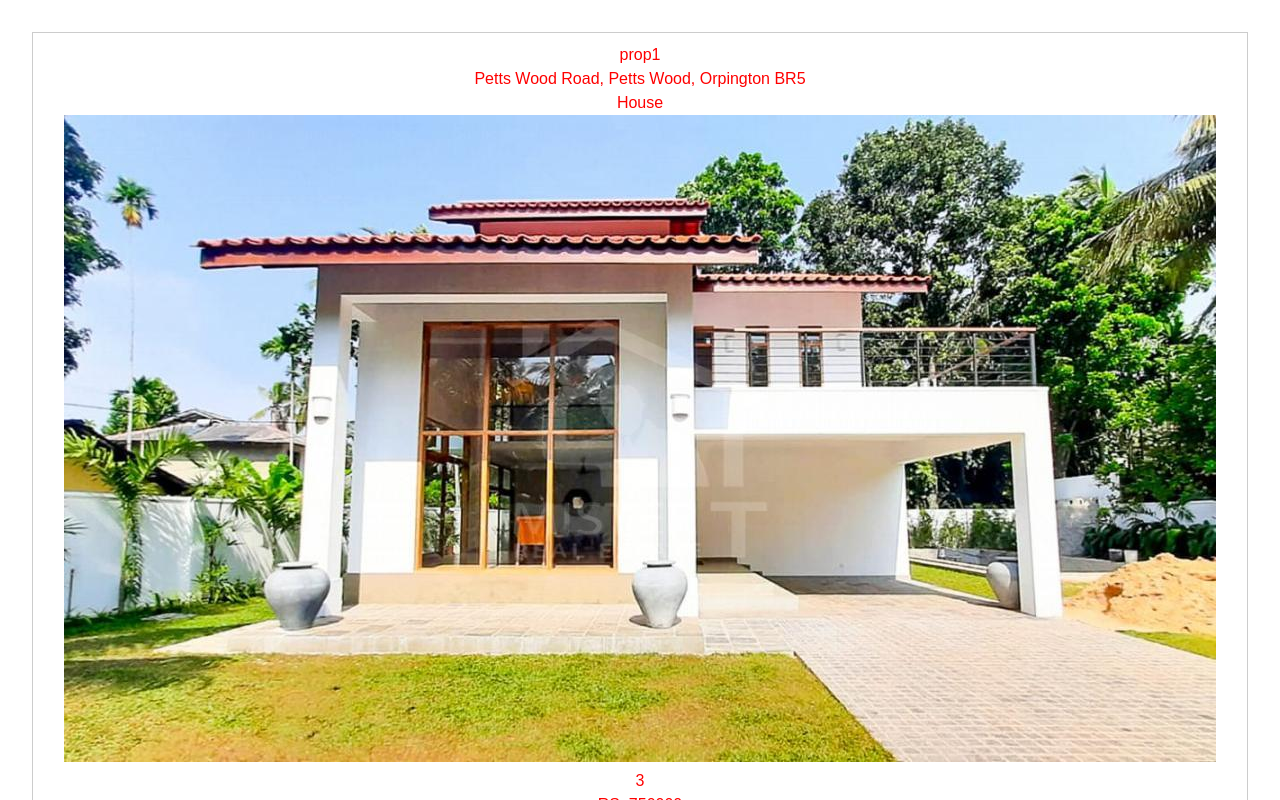
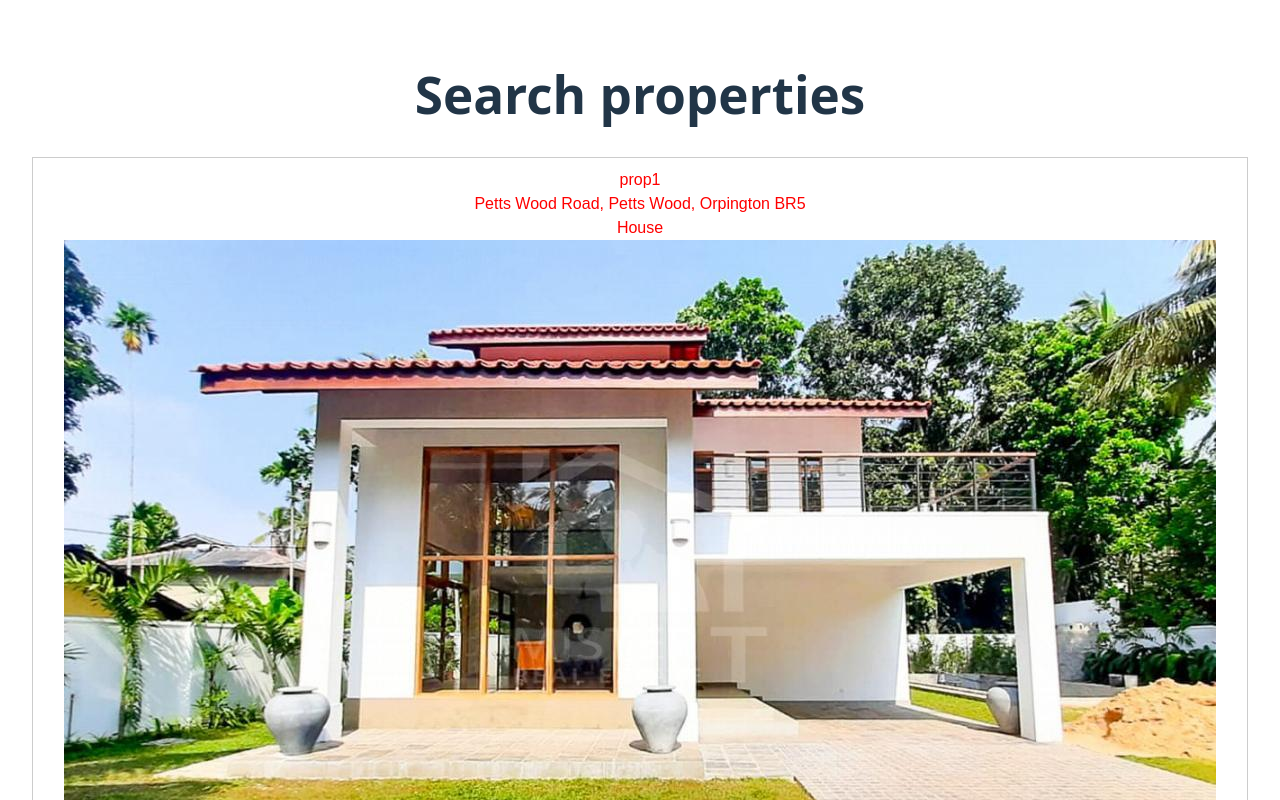
Before and after one commit to ravindiheshala/Real-state-CW, a React (Vite) app: page / in a window 1280 px wide. Shown: the top 800 px of the page. Built offline with nearby package versions, Linux system fonts and the light colour scheme.

Commit message:
Add form

```diff
--- a/src/App.jsx
+++ b/src/App.jsx
@@ -1,8 +1,6 @@
 import { useState } from 'react'
-import reactLogo from './assets/react.svg'
-import viteLogo from '/vite.svg'
 import './App.css'
-import Data from './Components/data'
+import Form from './components/searchForm.jsx'
 import propertiesData from './assets/data/properties.json'
 import ResultList from './components/ResultsList.jsx'
 
@@ -13,8 +11,9 @@
   return (
     <>
     {/* <div>{JSON.stringify(properties)}</div> */}
+    <Form/>
     <ResultList properties={properties} />
-    <Data />
+    <Form />
     </>
   )
 }
--- a/src/components/data.jsx
+++ /dev/null
@@ -1,12 +0,0 @@
-import './Data.css'
-
-function Data() {
-
-  return (
-    <>
-      <h1>Ravindi</h1>
-    </>
-  )
-}
-
-export default Data
--- /dev/null
+++ b/src/components/searchForm.jsx
@@ -0,0 +1,15 @@
+import './Data.css'
+
+function Form() {
+
+  return (
+    <>
+      <form action="">
+        <h1>Search properties</h1>
+        <div className=''></div>
+      </form>
+    </>
+  )
+}
+
+export default Form
```
